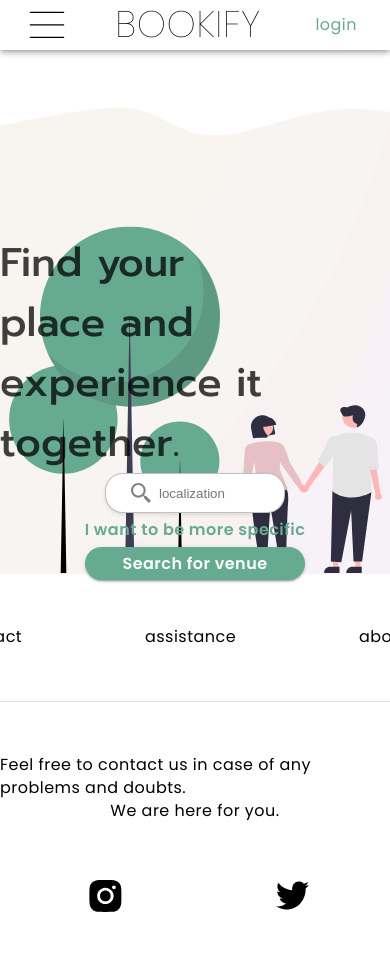
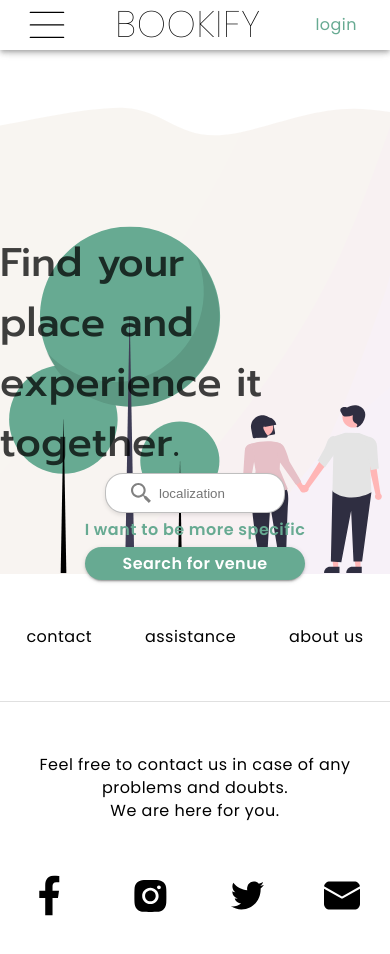
Before and after one commit to pawelberowski/frontend-bookify, a React (Vite) app: page / in a window 390 px wide. Shown: the top 954 px of the page. Built offline with nearby package versions, Linux system fonts and the light colour scheme; no server answers.

Commit message:
feat(Footer) improved styling on mobile

```diff
--- a/src/shared/components/Layout/Footer/ContactLinks/ContactLinks.styled.tsx
+++ b/src/shared/components/Layout/Footer/ContactLinks/ContactLinks.styled.tsx
@@ -1,8 +1,13 @@
 import { Box, styled } from "@mui/material";
 
-export const ContactLinksStyled = styled(Box)`
+export const ContactLinksStyled = styled(Box)(
+  ({ theme }) => `
   display: flex;
   justify-content: space-around;
   margin: 52px 0 52px 0;
-  min-width: 600px;
-`;
+  width: 600px;
+  ${theme.breakpoints.down("md")} {
+    width: 100%;
+  }
+`,
+);
--- a/src/shared/components/Layout/Footer/IconsContainer/IconsContainer.styled.tsx
+++ b/src/shared/components/Layout/Footer/IconsContainer/IconsContainer.styled.tsx
@@ -1,8 +1,14 @@
 import { Box, styled } from "@mui/material";
 
-export const IconsContainerStyled = styled(Box)`
+export const IconsContainerStyled = styled(Box)(
+  ({ theme }) => `
   display: flex;
   justify-content: space-between;
   width: 600px;
   margin: 52px 0 52px 0;
-`;
+  ${theme.breakpoints.down("md")} {
+  justify-content: space-around;
+  width: 100%;
+  }
+`,
+);
--- a/src/shared/components/Layout/Footer/PhraseContainer/index.tsx
+++ b/src/shared/components/Layout/Footer/PhraseContainer/index.tsx
@@ -4,10 +4,12 @@ import { PhraseContainerStyled } from "./PhraseContainer.styled.tsx";
 export const PhraseContainer = () => {
   return (
     <PhraseContainerStyled>
-      <Typography variant="body2">
+      <Typography variant="body2" textAlign="center">
         Feel free to contact us in case of any problems and doubts.
       </Typography>
-      <Typography variant="body2">We are here for you.</Typography>
+      <Typography variant="body2" textAlign="center">
+        We are here for you.
+      </Typography>
     </PhraseContainerStyled>
   );
 };
```
